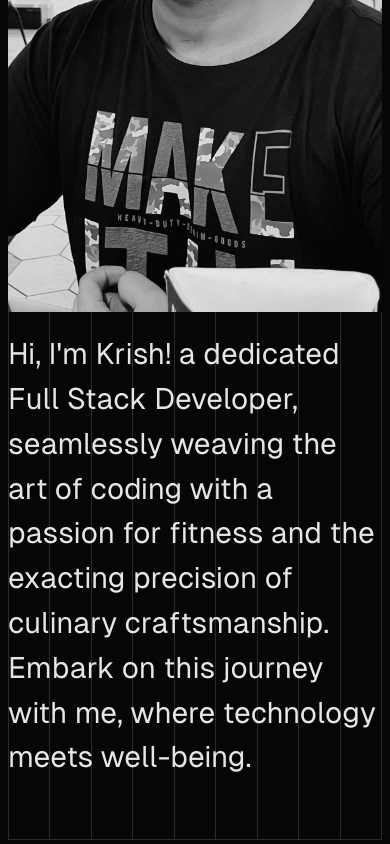
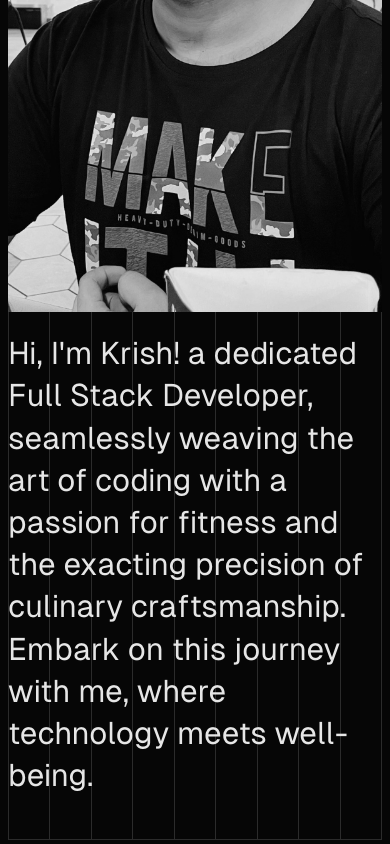
Before and after one commit to Krish-tiwari212/portfolio, a React (Vite) app: page / in a window 390 px wide. Shown: the part 4330-5174 px from the top of the page. Built offline with nearby package versions, Linux system fonts and the light colour scheme.

Commit message:
some responsiveness bugs fix

```diff
--- a/src/App.jsx
+++ b/src/App.jsx
@@ -46,7 +46,7 @@ const App = () => {
             <img src={real_me} alt="" srcset="" className='grayscale object-cover object-center w-full h-full' />
           </div>
           <div className='lg:order-1 pt-5 lg:pt-0 lg:pr-10 absolute lg:static md:mt-6 lg:w-1/2'>
-            <h2 className='lg:text-5xl text-[7.6vw] leading-[2.8rem] z-[100]'>
+            <h2 className='lg:text-5xl text-[8vw] leading-[5vh] z-[100]'>
               Hi, I'm Krish! a dedicated Full Stack Developer, seamlessly weaving the art of coding with a passion for fitness and the exacting precision of culinary craftsmanship. Embark on this journey with me, where technology meets well-being.
             </h2>
           </div>
```
